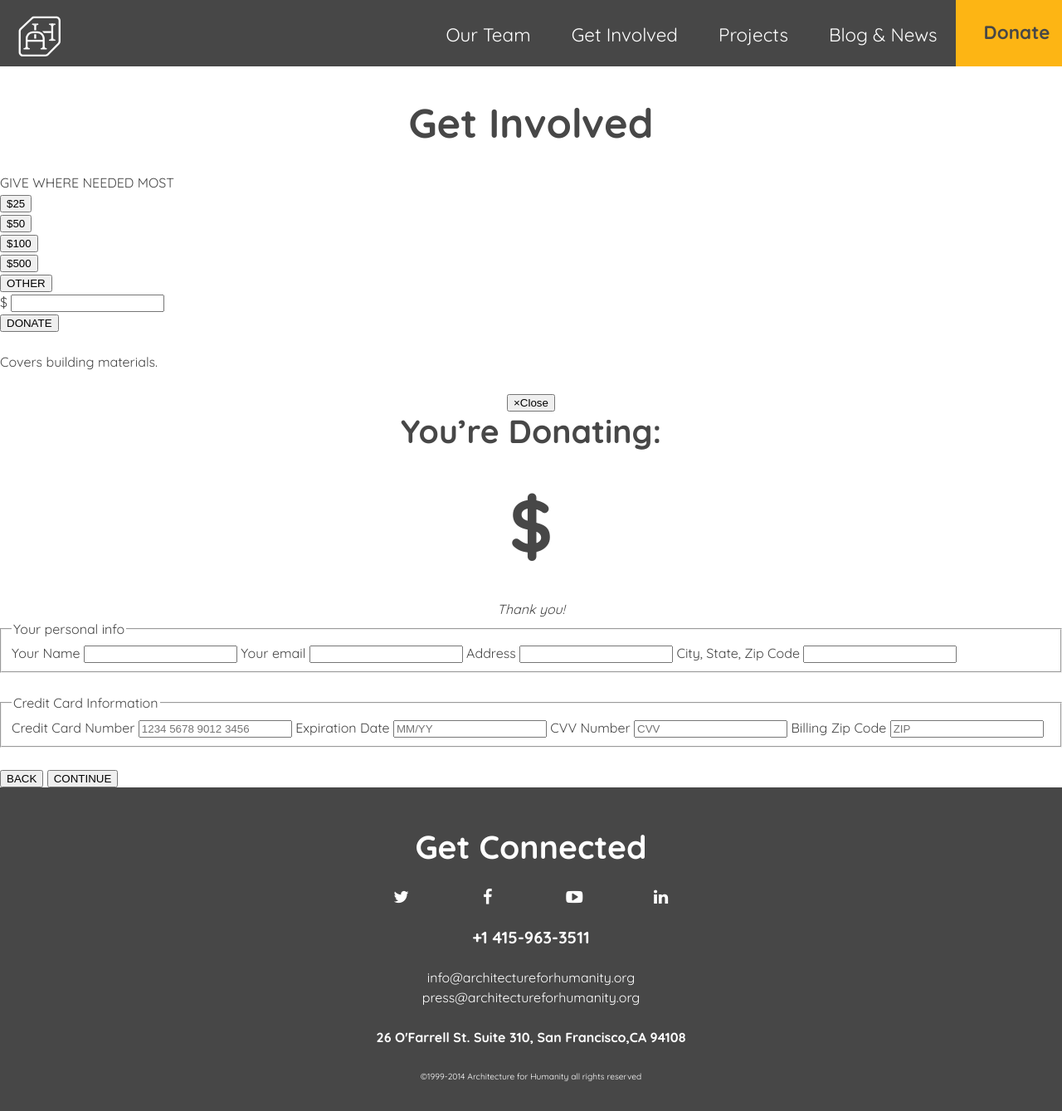
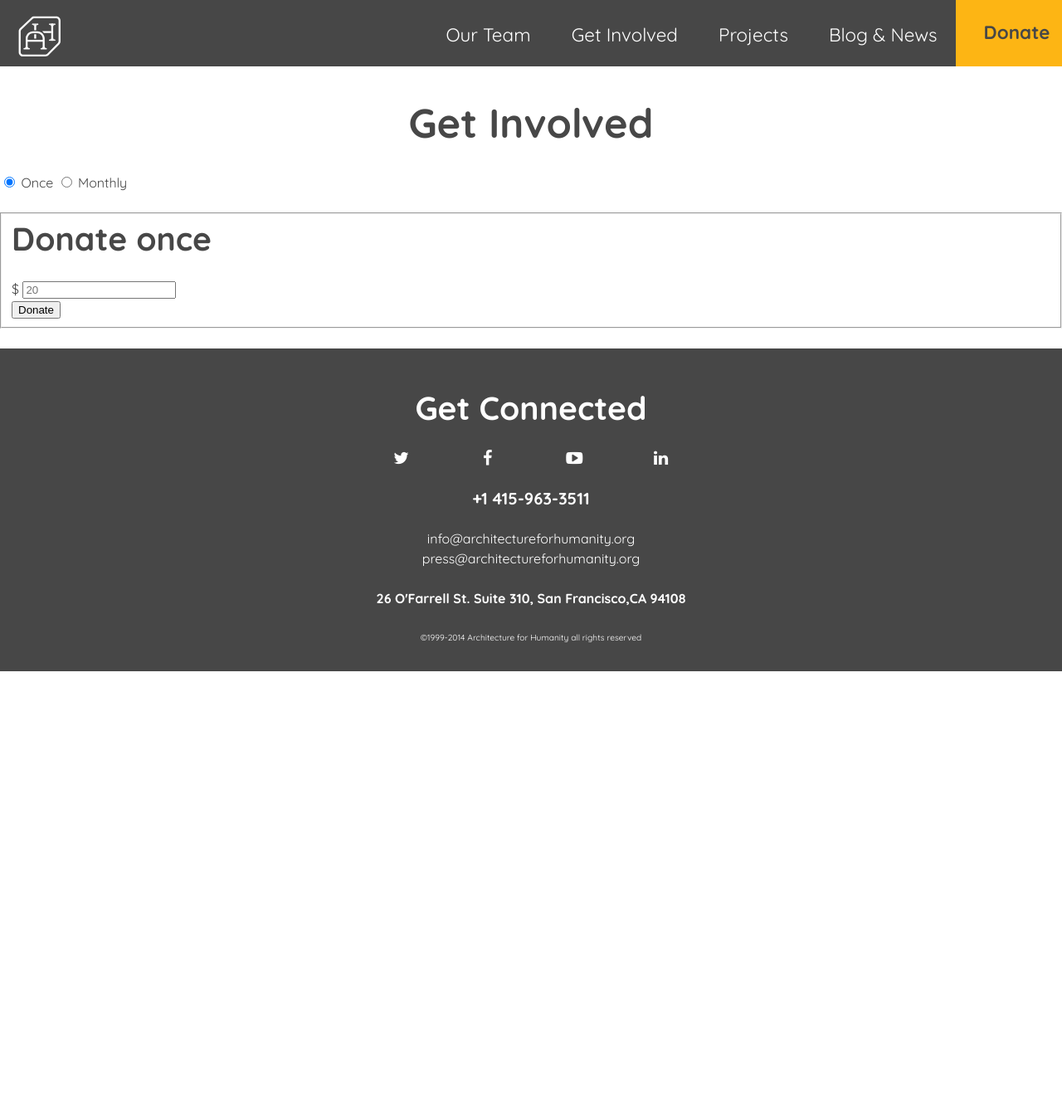
Before and after one commit to corm0078/architecture-for-humanity, a Jekyll site: the page built from getinvolved.html, in a window 1280 px wide. Shown: the whole page at 83% size. Built offline with Jekyll 4.4.1, drawn with Linux system fonts in a browser that asks for light colours; nearby versions of some CDN libraries; Markdown is read by kramdown in place of the engine named in the settings; after the commit the page ends 900 px from its top, so only the background shows below that.

Commit message:
feat(all): added all content

```diff
--- a/getinvolved.html
+++ b/getinvolved.html
@@ -4,106 +4,53 @@
 
 <h1 class="title">Get Involved</h1>
 
-    <div class="container theme-background-white main-body">
-      <div class="col-md-12">
-        <div class="row donate-bar">
-          <div class="col-md-4 theme-blue">
-            GIVE WHERE NEEDED MOST
+<script src="https://ajax.googleapis.com/ajax/libs/angularjs/1.3.13/angular.min.js"></script>
+<div class="donate-form" ng-app style="display:block;position:relative;clear:both;" ng-init="content = 'once'">
+<p class="fieldset">
+  <input type="radio" name="once" id="once" ng-model="content" value="once">
+  <label for="once">Once</label>
+  <input type="radio" name="monthly" id="monthly" ng-model="content" value="monthly">
+  <label for="monthly">Monthly</label>
+  <span class="switch"></span>
+</p>
+
+
+<div class="donate-options visible" ng-show="content == 'once'">
+
+<fieldset class="secure-fields">
+      <div class="secure-header">
+        <span><h2>Donate once</h2></span>
       </div>
-          <div class="col-md-8">
-            <ul class="nav navbar-nav navbar-left donate-buttons" id="donate-buttons">
-              <li><a href="#">
-                <button class="btn-blue active" data-dollars='25' data-impact="Covers building materials for one volunteer.">
-                  $25
-                </button>
-              </a></li>
-              <li><a href="#">
-                <button class="btn-blue" data-dollars='50' data-impact="Covers building materials for two volunteers.">
-                  $50
-                </button>
-              </a></li>
-              <li><a href="#">
-                <button class="btn-blue" data-dollars='100' data-impact="Covers building materials for three volunteers.">
-                  $100
-                </button>
-              </a></li>
-              <li><a href="#">
-                <button class="btn-blue" data-dollars='500' data-impact="Covers project base cost for one new building.">
-                  $500
-                </button>
-              </a></li>
-              <li id="other"><a href="#">
-                <button class="btn-blue-other" data-dollars='other' data-impact="Thank you!">
-                  OTHER
-                </button>
-              </a></li>
-              <li id="other-input">
-                <span>$</span>
-               <input data-impact="That’s great. Thank you!">
-              </li>
-              <li><a href="#">
-                <button class="btn-green" data-toggle="modal" data-target="#myModal">
-                  DONATE
-                </button>
-              </a></li>
-              <li style="display: none;"><a href="#">
-                LEARN MORE<i class="fa fa-chevron-right margin-left"></i>
-              </a></li>
-            </ul>
-            <p class="impact">
-              Covers building materials.
-            </p>
-            <!-- Modal -->
-            <div class="modal fade" id="myModal" tabindex="-1" role="dialog" aria-labelledby="myModalLabel" aria-hidden="true">
-              <div class="modal-dialog">
-                <div class="modal-content">
-                  <div class="modal-header well text-center theme-background-blue">
-                    <button type="button" class="close" data-dismiss="modal"><span aria-hidden="true">&times;</span><span class="sr-only">Close</span></button>
-                    <h2>You’re Donating:</h2>
-                    <h1 style="font-size: 5.5em; margin-top: 0;">$<span id="price"></span></h1>
-                    <em>Thank you!</em>
+      <div class="donation-amount">
+        <label class="dollar-sign" for="amount">$</label>
+        <input class="text-input" data-numeric="" id="amount" placeholder="20" required="" type="text" name="amount">
       </div>
-                  <div class="modal-body">
-                    <div class="row">
-                      <section class="col-md-12">
-                        <form>
-                          <fieldset class="col-md-6">
-                            <legend>
-                              Your personal info
-                            </legend>
-                            <label>Your Name</label>
-                            <input type="string" class="form-control">
-                            <label>Your email</label>
-                            <input type="email" class="form-control">
-                            <label>Address</label>
-                            <input type="email" class="form-control">
-                            <label>City, State, Zip Code</label>
-                            <input type="email" class="form-control">
+      <button class="donate-button" action="#">Donate</button>
     </fieldset>
-                          <fieldset class="col-md-6">
-                            <legend>
-                              Credit Card Information
-                            </legend>
-                            <label for="card-number">Credit Card Number</label>
-                            <input placeholder="1234 5678 9012 3456" pattern="[0-9]*" type="text" class="form-control card-number" id="card-number">
-                            <label for="card-number">Expiration Date</label>
-                            <input placeholder="MM/YY" pattern="[0-9]*" type="text" class="form-control card-expiration" id="card-expiration">
-                            <label for="card-number">CVV Number</label>
-                            <input placeholder="CVV" pattern="[0-9]*" type="text" class="form-control card-cvv" id="card-cvv">
-                            <label for="card-number">Billing Zip Code</label>
-                            <input placeholder="ZIP" pattern="[0-9]*" type="text" class="form-control card-zip" id="card-zip">
+
+  </form>
+
+</div>
+
+ <div class="donate-options visible" ng-show="content == 'monthly'">
+
+ <fieldset class="secure-fields">
+       <div class="secure-header">
+         <span><h2>Donate monthly</h2></span>
+       </div>
+       <div class="donation-amount">
+         <label class="dollar-sign" for="amount">$</label>
+         <input class="text-input" data-numeric="" id="amount" placeholder="20" required="" type="text" name="amount">
+       </div>
+       <button class="donate-button" action="#">Donate</button>
+       <button class="donate-button" action="#">Email My Receipt</button>
      </fieldset>
+
    </form>
-                      </section>
+
+   <h4>Where Does Your Money Go?</h4>
+
+      <p>At Architecture for Humanity, we use your funds and donations to the fullest to ensure we are helping as many people as possible.
+
 </div>
 </div>
-                  <div class="modal-footer">
-                    <button type="button" class="btn btn-default" data-dismiss="modal">BACK</button>
-                    <button type="button" class="btn-green">CONTINUE</button>
-                  </div>
-                </div><!-- /.modal-content -->
-              </div><!-- /.modal-dialog -->
-            </div><!-- /.modal -->
-          </div>
-        </div><!--/.donate-bar-->
-      </div><!-- /.col-md-12 -->
--- a/scss/style.scss
+++ b/scss/style.scss
@@ -15,3 +15,4 @@
 @import "components/aboutus";
 @import "components/flexslider";
 @import "components/project";
+@import "components/getinvolved";
```
Also changed, not shown: css/components/_getinvolved.css (added, +1 -0 lines), scss/components/_getinvolved.scss (added, +209 -0 lines). Lines whose indentation alone changed are shown as unchanged.
